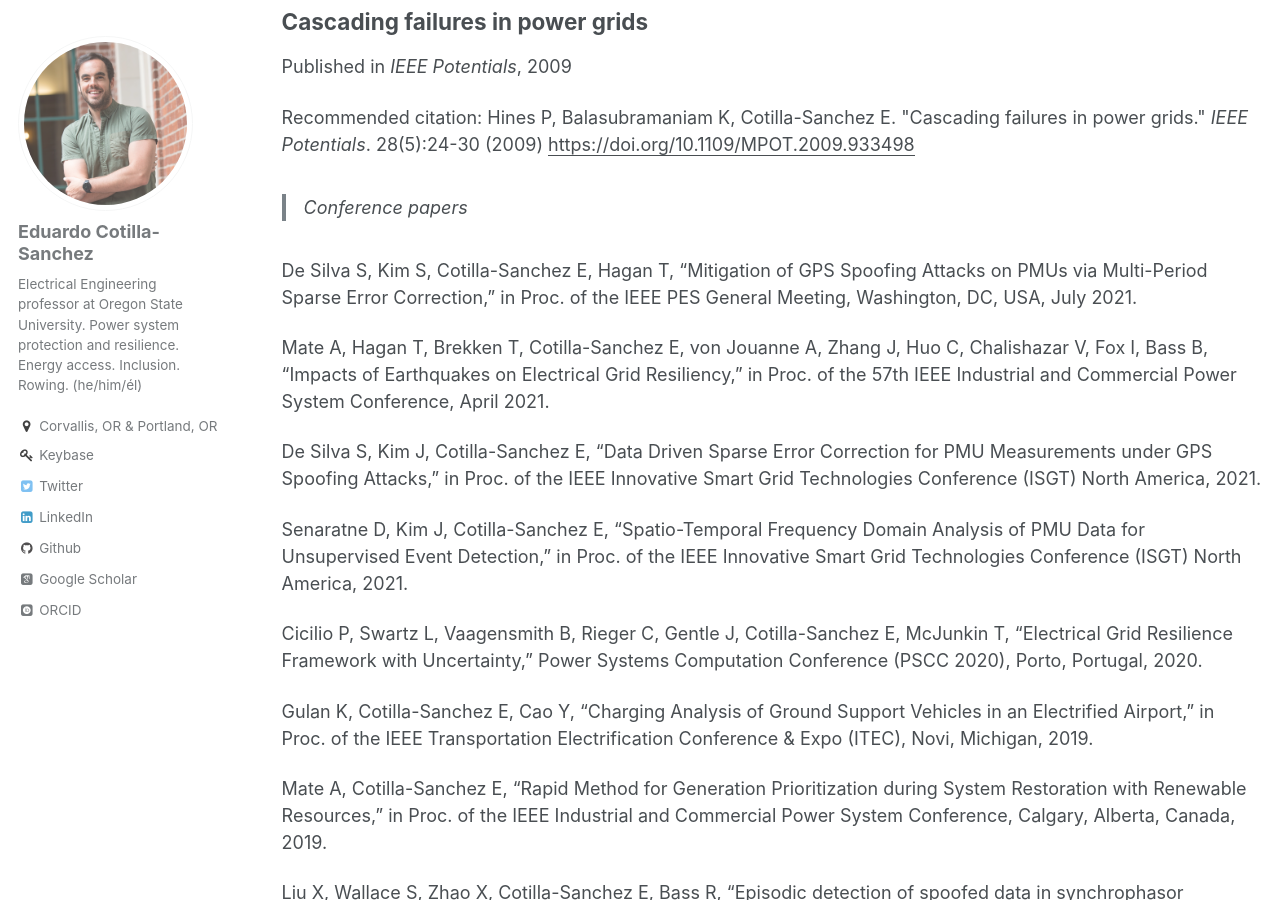
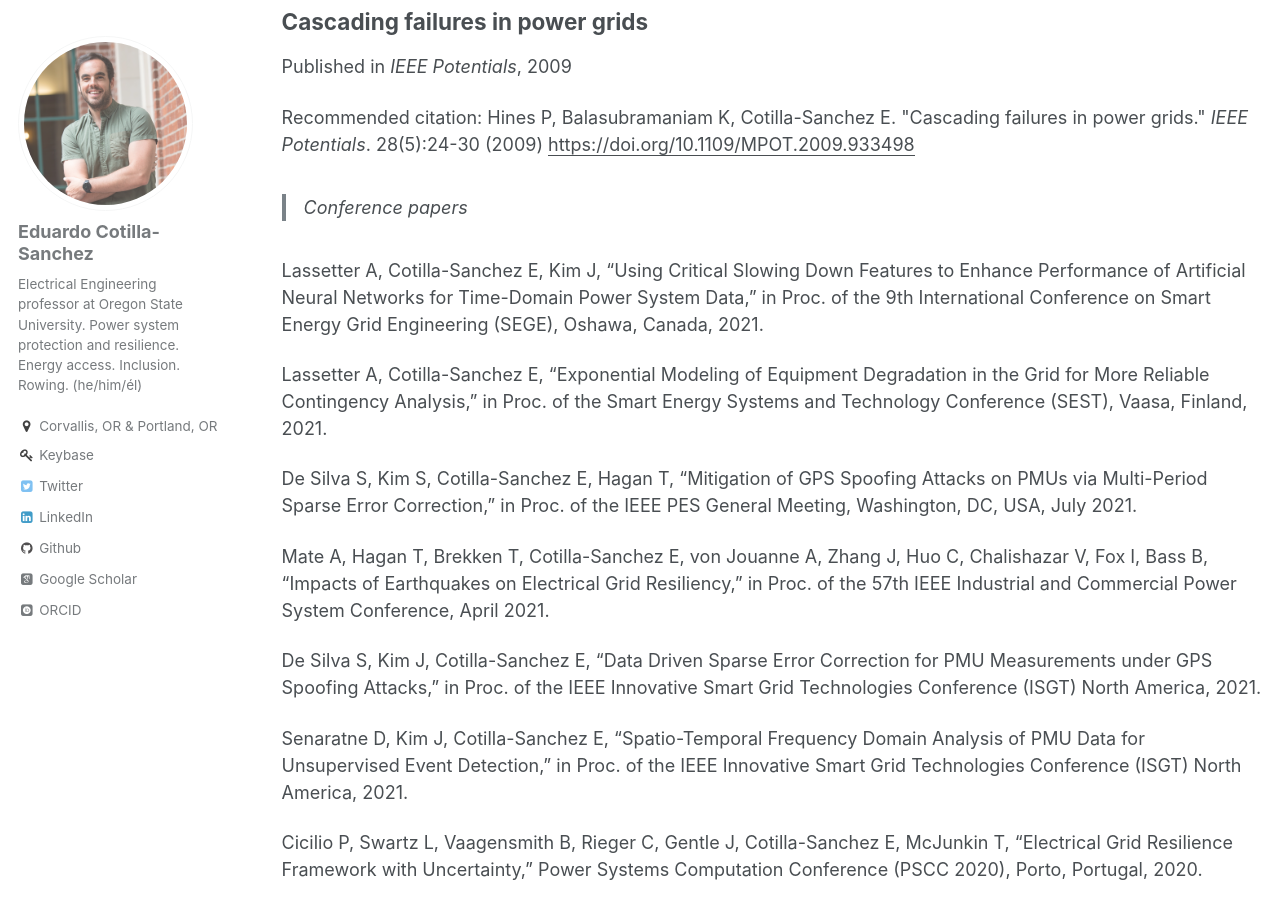
Before and after one commit to ecotillasanchez/ecotillasanchez.github.io, a Jekyll site: the page built from _pages/publications.md, in a window 1280 px wide and 900 px high, scrolled down 6164 px. Built offline with Jekyll 4.4.1, drawn with Linux system fonts in a browser that asks for light colours; some web fonts are replaced.

```diff
--- a/_config.yml
+++ b/_config.yml
@@ -94,7 +94,7 @@ author:
   foursquare       :
   github           : "ecotillasanchez"
   google_plus      :
-  keybase          : "ecotillasanchez"
+  keybase          : "eduardocs"
   instagram        :
   lastfm           :
   linkedin         : "eduardo-cotilla-sanchez-30640935"
--- a/_pages/publications.md
+++ b/_pages/publications.md
@@ -14,6 +14,10 @@ author_profile: true
 {% endfor %}
 
 > Conference papers
+
+Lassetter A, Cotilla-Sanchez E, Kim J, "Using Critical Slowing Down Features to Enhance Performance of Artificial Neural Networks for Time-Domain Power System Data," in Proc. of the 9th International Conference on Smart Energy Grid Engineering (SEGE), Oshawa, Canada, 2021.
+
+Lassetter A, Cotilla-Sanchez E, "Exponential Modeling of Equipment Degradation in the Grid for More Reliable Contingency Analysis," in Proc. of the Smart Energy Systems and Technology Conference (SEST), Vaasa, Finland, 2021.
 
 De Silva S, Kim S, Cotilla-Sanchez E, Hagan T, "Mitigation of GPS Spoofing Attacks on PMUs via Multi-Period Sparse Error Correction," in Proc. of the IEEE PES General Meeting, Washington, DC, USA, July 2021.
 
--- /dev/null
+++ b/keybase.txt
@@ -0,0 +1 @@
+Website proving.
```
